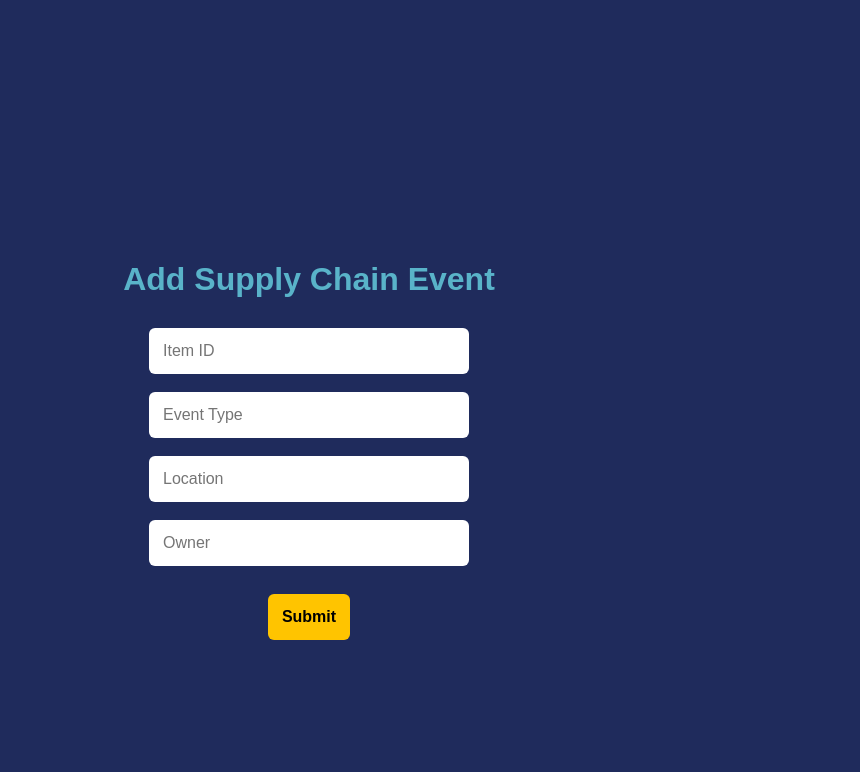
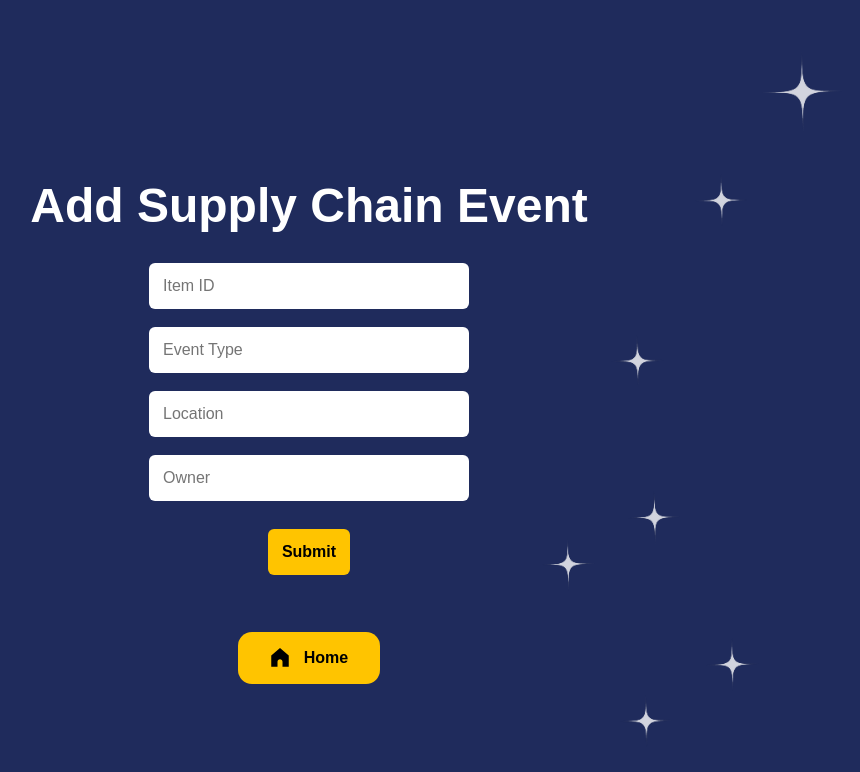
Before and after one commit to akionsight/Polari, a plain HTML site: page frontend/template/add.html in a window 1280 px wide. Shown: the whole page, without its empty margins (331-1191 px from the left). Drawn offline with Linux system fonts and the light colour scheme.

Commit message:
adding basic design to add page

```diff
--- a/frontend/static/css/style.css
+++ b/frontend/static/css/style.css
@@ -308,8 +308,8 @@ button:hover{
 }
 
 .add-container h1{
-    color: var(--turquoise);
-    font-size: 32px;
+    color: #ffffff;
+    font-size: 48px;
     margin-bottom: 30px;
     text-align: center;
 }
@@ -319,6 +319,7 @@ button:hover{
     flex-direction:column;
     gap:18px;
     width:320px;
+    padding-bottom: 3%;
 }
 
 /* Override the absolute positioning for add form inputs */
--- a/frontend/template/add.html
+++ b/frontend/template/add.html
@@ -10,6 +10,8 @@
 <div class="add-container">
 
     <h1>Add Supply Chain Event</h1>
+
+    <img src="../static/images/UrsaMinor.png" class="constellation" alt="Ursa Minor Constellation">
 
     <form id="addForm">
 
@@ -25,6 +27,18 @@
 
     </form>
 
+    <div class="home-container">
+    <a href="index.html" class="home-btn">
+
+        <span class="home-icon">
+            <img src="../static/images/home-icon.svg" alt="Home">
+        </span>
+
+        <span>Home</span>
+
+    </a>
+</div>
+
 </div>
 
 <script src="../static/js/add.js"></script>
```
